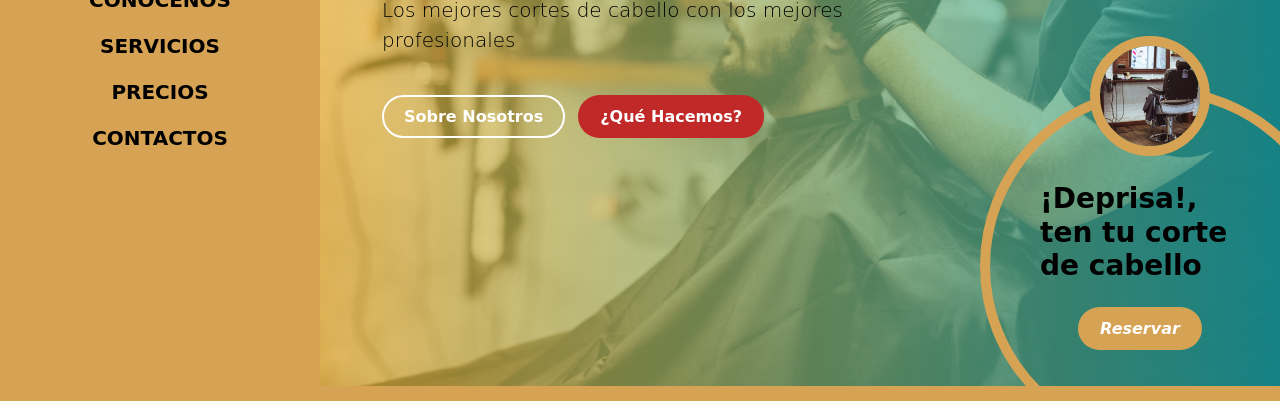
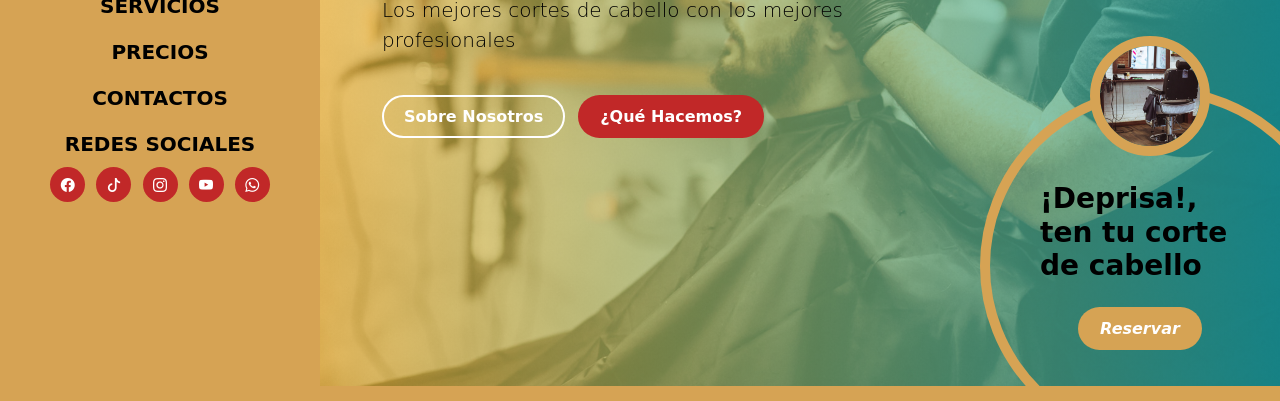
Before and after one commit to Lenin-g7/barbershop, a plain HTML site: page index.html in a window 1280 px wide. Shown: the part 399-800 px from the top of the page. Drawn offline with Linux system fonts and the light colour scheme; a web font is replaced by a local one.

Commit message:
Add files via upload

```diff
--- a/index.html
+++ b/index.html
@@ -62,6 +62,38 @@
                             <li class="nav-item">
                                 <a class="nav-link click-scroll" href="#section_5">Contactos</a>
                             </li>
+                        </ul>
+
+                        <ul class="nav flex-column">
+                            <li class="nav-item">
+                                <a class="nav-link click-scroll" href="#section_1">Redes Sociales</a>
+                            </li>
+                            <ul class="social-icon">
+                                <li class="social-icon-item">
+                                    <a href="https://www.facebook.com/chef.saulgl/" class="social-icon-link bi-facebook">
+                                    </a>
+                                </li>
+
+                                <li class="social-icon-item">
+                                    <a href="https://www.tiktok.com/@lenin.g7" class="social-icon-link bi-tiktok">
+                                    </a>
+                                </li>
+
+                                <li class="social-icon-item">
+                                    <a href="https://www.instagram.com/tortas.gl/" class="social-icon-link bi-instagram">
+                                    </a>
+                                </li>
+
+                                <li class="social-icon-item">
+                                    <a href="https://www.youtube.com/channel/UCwbd5cr4_TErYp2j9M1TrmA" class="social-icon-link bi-youtube">
+                                    </a>
+                                </li>
+
+                                <li class="social-icon-item">
+                                    <a href="https://wa.link/evpc0f" class="social-icon-link bi-whatsapp">
+                                    </a>
+                                </li>
+                            </ul>
                         </ul>
                     </div>
                 </nav>
```
